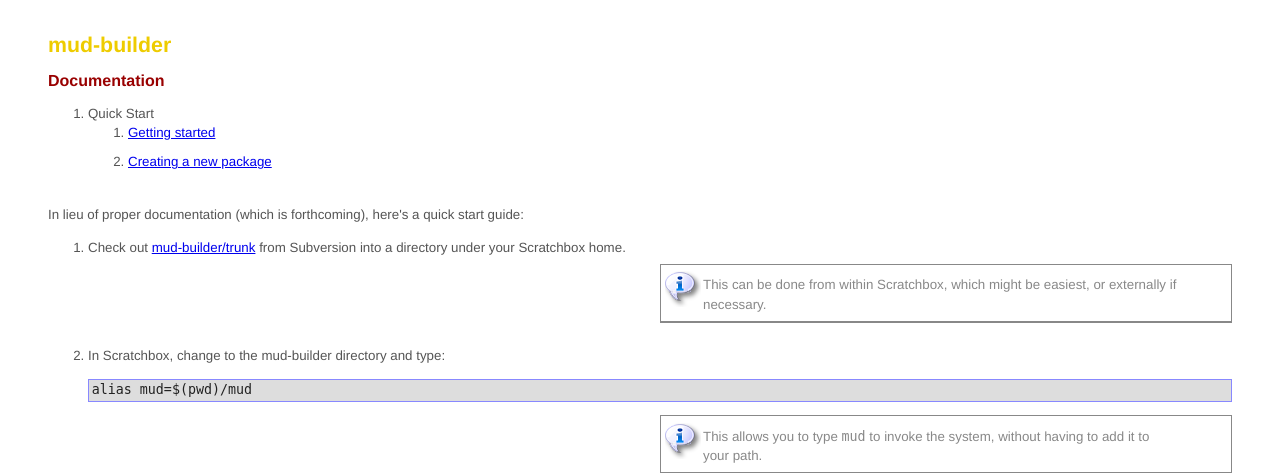
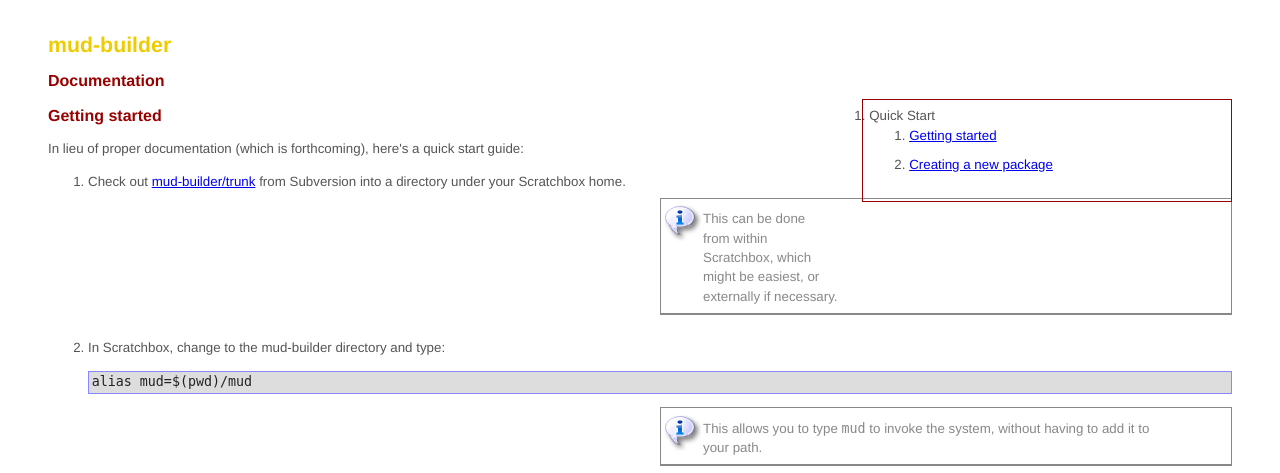
Before and after one commit to GrahamCobb/maemo-mud-builder, a PHP site: the page made by www/docs/index.php in a window 1280 px wide. Shown: the top 473 px of the page. Run offline with PHP 8.4, Linux system fonts and the light colour scheme; some libraries are stand-ins or nearby versions.

Commit message:
Improve styling of documentation pages

```diff
--- a/www/docs/index.php
+++ b/www/docs/index.php
@@ -1,13 +1,25 @@
 <? $title = 'Documentation';
    include("../_header.php") ?>
 
-<ol id="index">
 <?php
+
+$id    = preg_replace('/[^a-z0-9]+/i', '', $_GET[id]);
+$curId = '';
+$head  = '';
+?>
+
+<?php
+
+echo "<ol id=\"index\"";
+if ($id != '') echo " class=\"nav\"";
+echo ">\n";
 
 if (!($fp = @fopen("./structure.xml", "r"))) die("Couldn't open XML.");
 if (!($xml_parser = xml_parser_create())) die("Couldn't create parser.");
 
 function startElement($parser, $name, $attrib) {
+    global $id;
+    global $curId;
     switch ($name) {
         case $name == "SECTION" : {
             echo "<li><span class=\"section\">$attrib[TITLE]</span><ol>\n";
@@ -15,7 +27,10 @@ function startElement($parser, $name, $attrib) {
         }
 
         case $name == "DOC" : {
-            echo "<li><a href=\"?id=$attrib[FILE]\">";
+            echo "<li";
+            $curId = $attrib[FILE];
+            if ($curId == $id) echo " class=\"selected\"";
+            echo "><a href=\"index.php?id=$curId\">";
             break;
         }
     }
@@ -36,25 +51,27 @@ function endElement($parser, $name) {
 }
 
 function characterData($parser, $data) {
+    global $id, $curId, $head;
     echo $data;
+
+    if ($id == $curId) $head .= $data;
 }
 
 xml_set_element_handler($xml_parser, "startElement", "endElement");
 xml_set_character_data_handler($xml_parser, "characterData");
 
-while( $data = fread($fp, 4096)){
-if(!xml_parse($xml_parser, $data, feof($fp))) {
-break;}}
+while( $data = fread($fp, 4096)) {
+    if(!xml_parse($xml_parser, $data, feof($fp))) reak;
+}
 xml_parser_free($xml_parser);
 ?>
 </ol>
 
 <?
-if ($_GET[id] != '') {
-    $id = preg_replace('/[^a-z0-9]+/i', '', $_GET[id]);
+if ($id != '') {
+    echo "<h2 id=\"$id\">$head</h2>";
     include("./$id.html");
 }
 ?>
 
-
 <? include("../_footer.php") ?>
--- a/www/style.css
+++ b/www/style.css
@@ -61,3 +61,11 @@ pre {
 #valid img {
     border:  none;
 }
+
+#index.nav {
+    float:   right;
+    margin:  0.5em 0px 5em 3em;
+    padding: 0.5em;
+    border:  1px solid #900;
+    width:   30%;
+}
```
